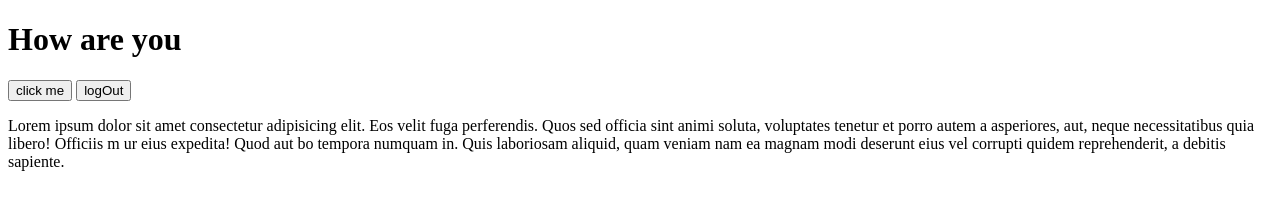
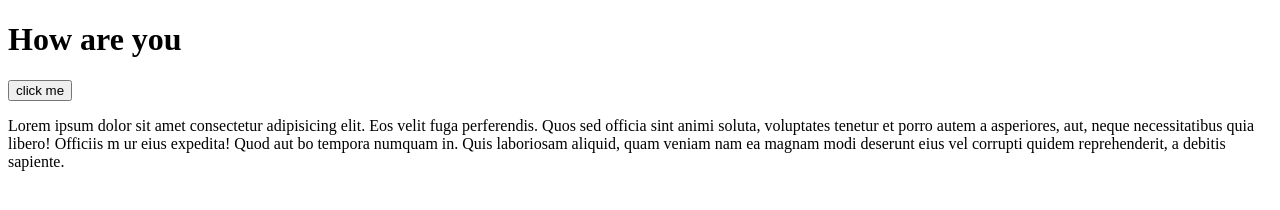
Before and after one commit to kartikgothwal/My-first-project, a plain HTML site: page index.html in a window 1280 px wide. Drawn offline with Linux system fonts and the light colour scheme.

Commit message:
Added a new Main file

```diff
--- /dev/null
+++ b/Main.js
@@ -0,0 +1 @@
+console.log("Hello")
--- a/index.html
+++ b/index.html
@@ -8,7 +8,6 @@
 <body>
     <h1>How are you </h1>
     <button>click me</button>
-    <button>logOut</button>
     <p>Lorem ipsum dolor sit amet consectetur adipisicing elit. Eos velit fuga perferendis. Quos sed officia sint animi soluta, voluptates tenetur et porro autem a asperiores, aut, neque necessitatibus quia libero!
     Officiis m ur eius expedita!
     Quod aut bo tempora numquam in. Quis laboriosam aliquid, quam veniam nam ea magnam modi deserunt eius vel corrupti quidem reprehenderit, a debitis sapiente.
```
